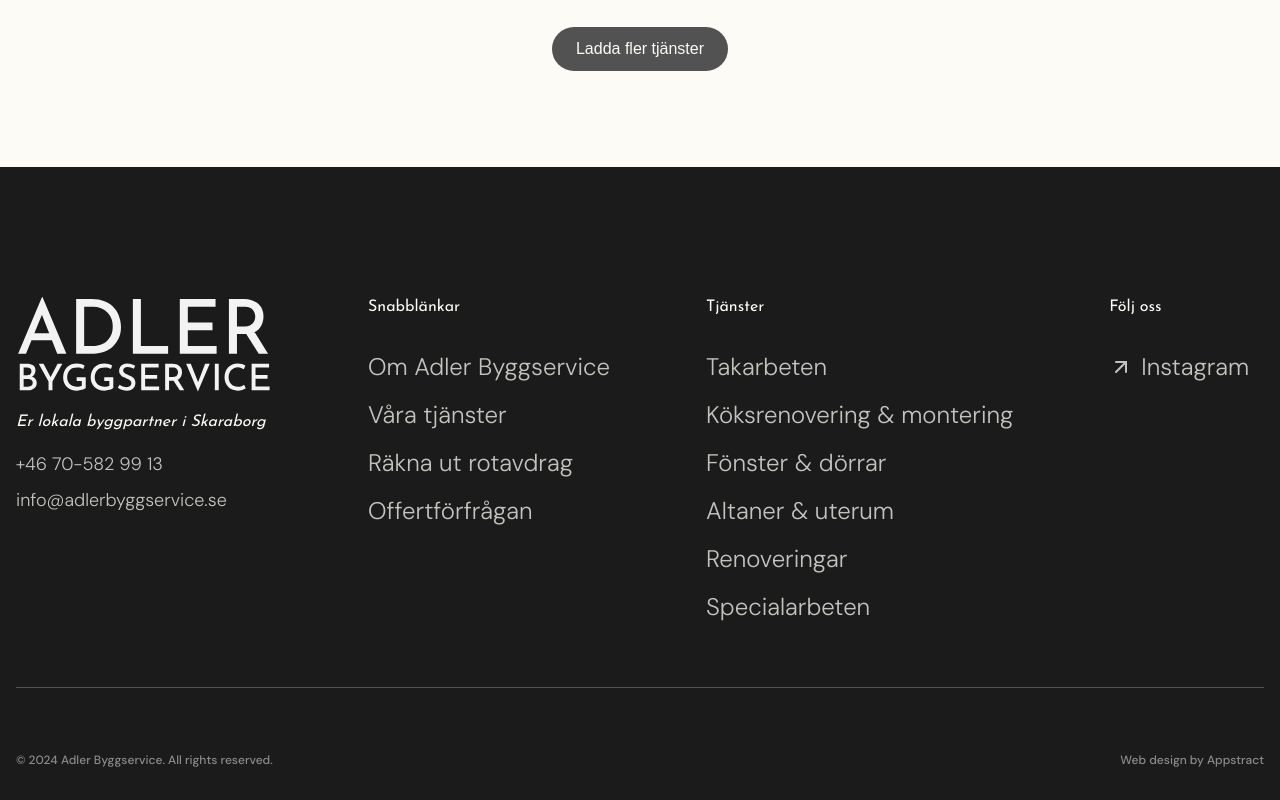
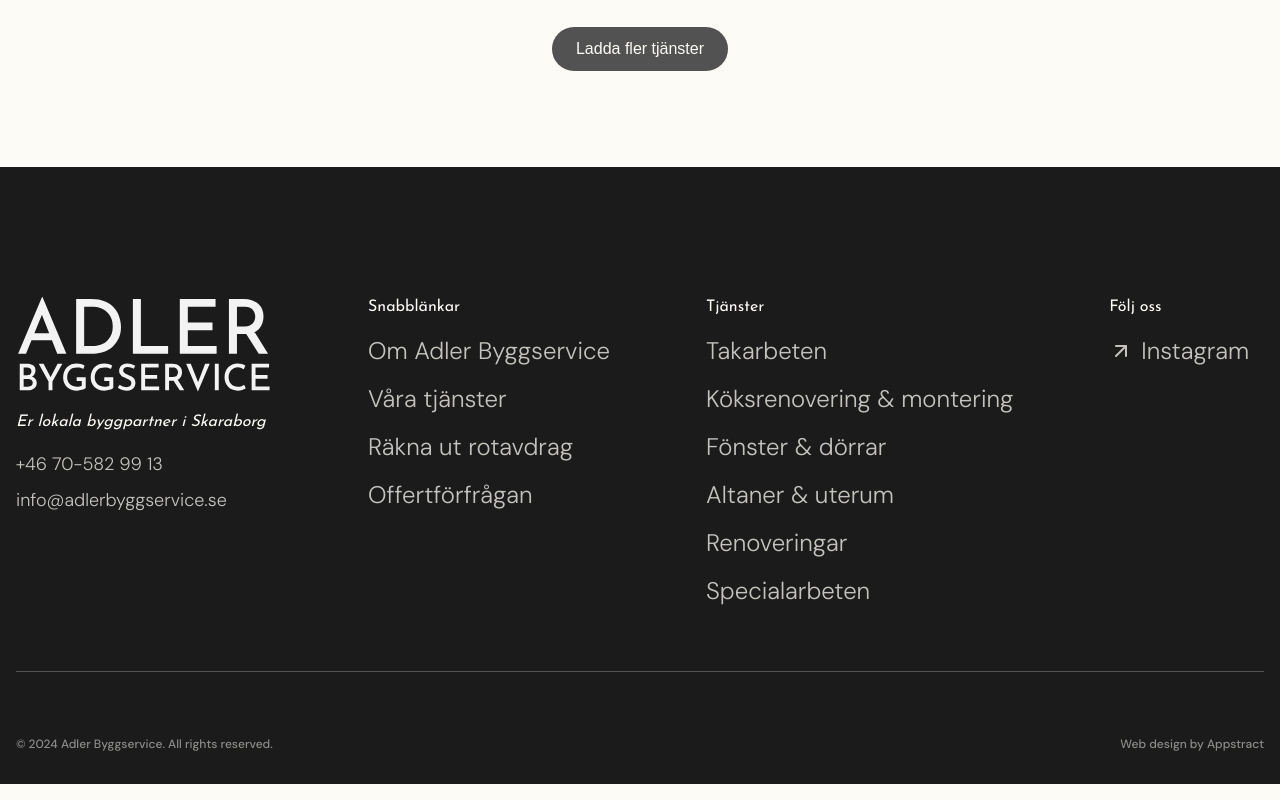
Before and after one commit to AppStractSE/adler, a Next.js app: page /om-oss in a window 1280 px wide. Shown: the part 3339-4139 px from the top of the page. Built offline with nearby package versions, Linux system fonts and the light colour scheme.

Commit message:
layout fix

```diff
--- a/src/components/footer/Footer.tsx
+++ b/src/components/footer/Footer.tsx
@@ -16,8 +16,8 @@ const Footer = () => {
   return (
     <footer className="bg-primary text-background">
       <div className="max-page-width flex flex-col gap-8 px-4 pb-8 pt-32 md:gap-16">
-        <div className="flex flex-wrap items-start gap-12 md:gap-24">
-          <div className="flex flex-col gap-4">
+        <div className="flex flex-wrap gap-12 md:gap-24">
+          <div className="flex w-full flex-col gap-4 lg:w-auto">
             <Link href="/" className="relative block h-auto w-32 md:w-64">
               <Image
                 priority
@@ -46,7 +46,7 @@ const Footer = () => {
               </Link>
             </div>
           </div>
-          <div className="flex min-w-fit flex-col gap-8">
+          <div className="flex min-w-fit flex-col gap-4">
             <h5 className="text-base">Snabblänkar</h5>
             <div className="flex flex-col gap-4">
               {footerlinks.map((link) => (
@@ -60,9 +60,9 @@ const Footer = () => {
               ))}
             </div>
           </div>
-          <div className="flex min-w-fit flex-col gap-8">
+          <div className="flex min-w-fit flex-col gap-4">
             <h5 className="text-base">Tjänster</h5>
-            <div className="flex flex-col gap-4">
+            <div className="flex flex-col justify-end gap-4">
               {content.services.map((link) => (
                 <Link
                   key={link.id}
@@ -74,7 +74,7 @@ const Footer = () => {
               ))}
             </div>
           </div>
-          <div className="flex min-w-fit flex-col gap-8">
+          <div className="flex min-w-fit flex-col gap-4">
             <h5 className="text-base">Följ oss</h5>
             <div className="flex flex-col gap-2">
               {socials.map((social) => (
```
